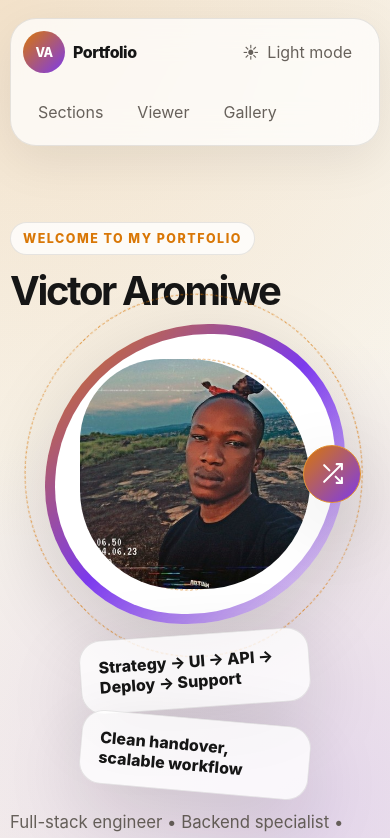
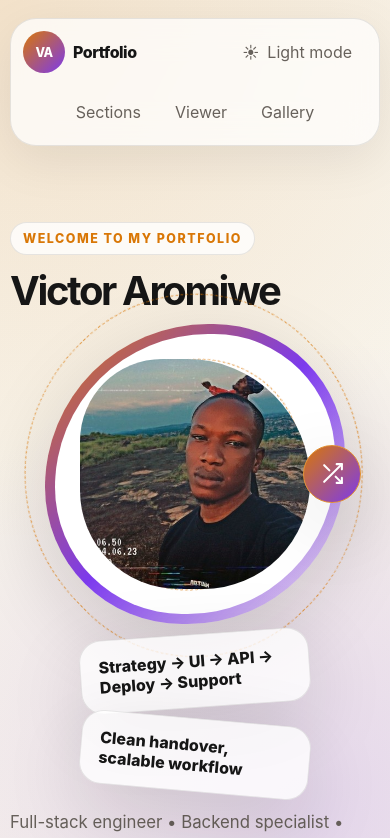
Before and after one commit to viqtoh/Portfolio, a React (Vite) app: page / in a window 390 px wide. Shown: the top 838 px of the page. Built offline with nearby package versions, Linux system fonts and the light colour scheme.

Commit message:
Minor nav Ui fix for mobile

```diff
--- a/src/data/portfolio.json
+++ b/src/data/portfolio.json
@@ -218,7 +218,7 @@
     "type": "image",
     "alt": "Fun times",
     "title": "Perspective & Perseverance",
-    "caption": "Finding balance and fresh perspectives on the trails. I find that long hikes are a lot like coding—success is all about pacing and persistence."
+    "caption": "Finding balance and fresh perspectives on the trails. I find that long hikes are a lot like coding, success is all about pacing and persistence."
   },
   {
     "url": "/portfolio-assets/Gallery_2.JPG",
--- a/src/styles.css
+++ b/src/styles.css
@@ -943,6 +943,7 @@ pre {
     order: 3;
     width: 100%;
     overflow-x: auto;
+    justify-content: center;
   }
 
   .hero-section,
```
